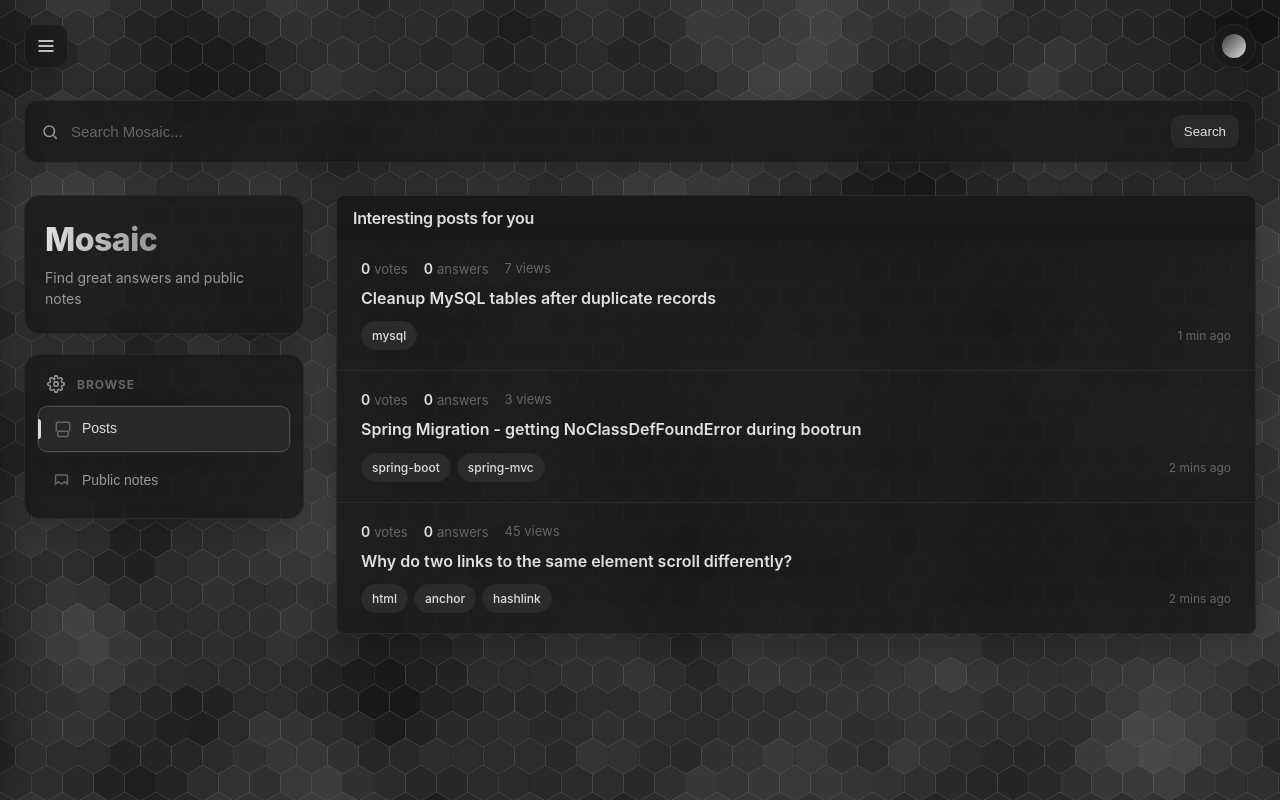
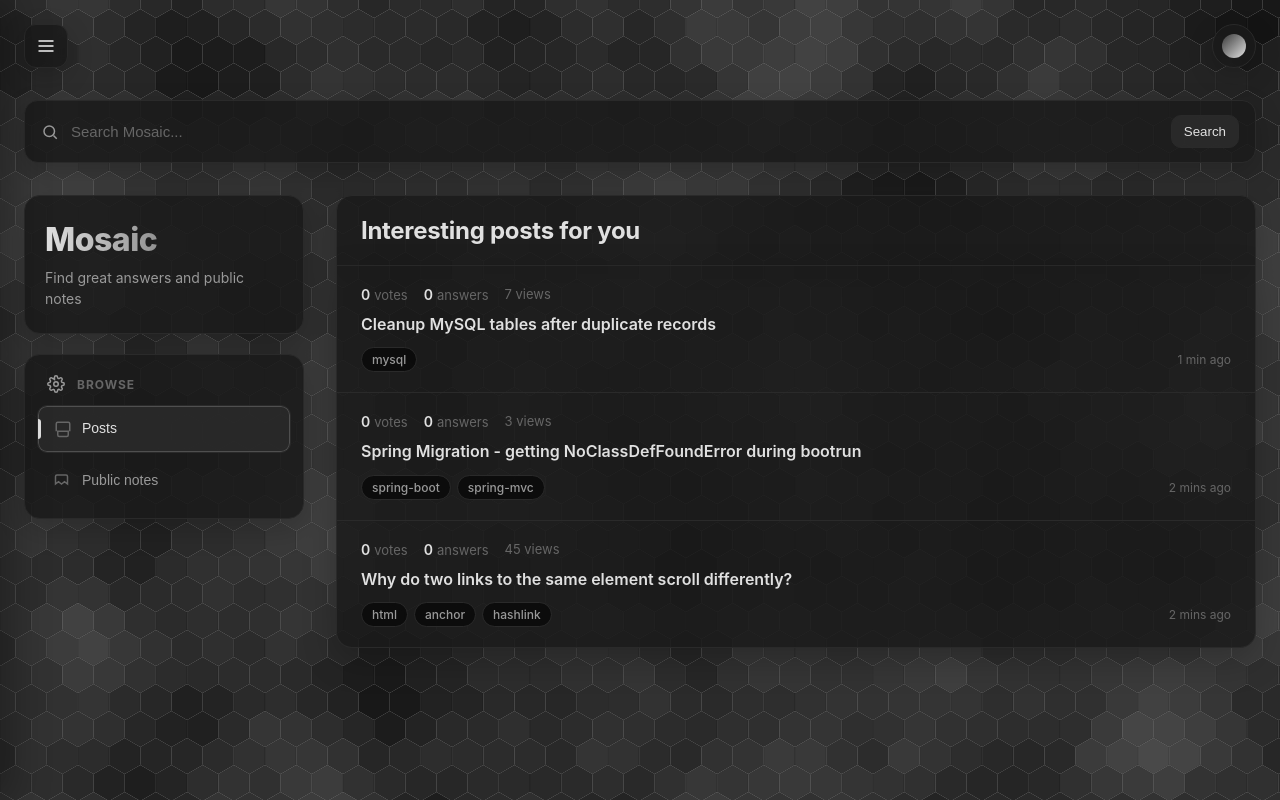
Before and after one commit to Ekkusuu/Mosaic, a React (Vite) app in the folder my-app/: page / in a window 1280 px wide. Built offline with nearby package versions, Linux system fonts and the light colour scheme.

Commit message:
minor fixes

```diff
--- a/my-app/src/components/MainPage.css
+++ b/my-app/src/components/MainPage.css
@@ -165,7 +165,7 @@
   filter: invert(1) brightness(2) saturate(0);
 }
 
-.close-btn {
+.sidebar .close-btn {
   width: 32px;
   height: 32px;
   background: transparent;
@@ -179,7 +179,7 @@
   justify-content: center;
 }
 
-.close-btn:hover {
+.sidebar .close-btn:hover {
   background: var(--color-input-bg);
   color: var(--color-text);
 }
@@ -432,7 +432,7 @@
   min-height: 600px;
 }
 
-.section-header {
+.feed .section-header {
   background: color-mix(in srgb, var(--color-surface) 85%, transparent);
   border: 1px solid var(--color-border);
   border-radius: 16px 16px 0 0;
@@ -441,7 +441,7 @@
   backdrop-filter: blur(10px) saturate(120%);
 }
 
-.section-title {
+.feed .section-title {
   font-size: 24px;
   font-weight: 700;
   margin: 0;
@@ -457,7 +457,7 @@
 }
 
 /* Posts Container */
-.posts-container {
+.feed .posts-container {
   background: color-mix(in srgb, var(--color-surface) 85%, transparent);
   border: 1px solid var(--color-border);
   border-radius: 0 0 16px 16px;
@@ -468,7 +468,7 @@
 }
 
 /* Notes translucent container – to match posts */
-.notes-container {
+.feed .notes-container {
   background: color-mix(in srgb, var(--color-surface) 85%, transparent);
   border: 1px solid var(--color-border);
   border-radius: 0 0 16px 16px;
@@ -478,7 +478,7 @@
   backdrop-filter: blur(10px) saturate(120%);
 }
 
-.post-row {
+.feed .post-row {
   background: transparent;
   padding: 20px 24px;
   border-bottom: 1px solid var(--color-border);
@@ -486,7 +486,7 @@
   position: relative;
 }
 
-.post-row::after {
+.feed .post-row::after {
   content: '';
   position: absolute;
   left: 0;
@@ -497,11 +497,11 @@
   transition: background 0.2s ease;
 }
 
-.post-row:hover {
+.feed .post-row:hover {
   background: color-mix(in srgb, var(--color-input-bg) 85%, transparent);
 }
 
-.post-row:hover::after {
+.feed .post-row:hover::after {
   background: var(--color-input-focus);
 }
 
@@ -509,7 +509,7 @@
   border-bottom: none;
 }
 
-.card-stats {
+.feed .card-stats {
   display: flex;
   gap: 16px;
   color: var(--color-muted);
@@ -517,19 +517,19 @@
   margin-bottom: 10px;
 }
 
-.stat {
+.feed .stat {
   display: flex;
   align-items: baseline;
   gap: 4px;
 }
 
-.stat strong {
+.feed .stat strong {
   color: var(--color-text);
   font-weight: 600;
   font-size: 14px;
 }
 
-.card-title {
+.feed .card-title {
   display: block;
   margin: 0 0 12px 0;
   color: var(--color-text);
@@ -540,25 +540,25 @@
   transition: color 0.2s ease;
 }
 
-.card-title:hover {
+.feed .card-title:hover {
   color: var(--color-white);
   text-decoration: underline;
   text-underline-offset: 2px;
 }
 
-.card-footer {
+.feed .card-footer {
   display: flex;
   justify-content: space-between;
   align-items: center;
 }
 
-.tags {
+.feed .tags {
   display: flex;
   gap: 6px;
   flex-wrap: wrap;
 }
 
-.tag {
+.feed .tag {
   padding: 4px 10px;
   border-radius: 999px;
   background: color-mix(in srgb, var(--color-panel) 85%, transparent);
@@ -569,25 +569,25 @@
   transition: all 0.2s ease;
 }
 
-.tag:hover {
+.feed .tag:hover {
   background: color-mix(in srgb, var(--color-input-bg) 92%, transparent);
   color: var(--color-text);
   border-color: var(--color-input-border);
 }
 
-.time {
+.feed .time {
   color: var(--color-muted);
   font-size: 12px;
 }
 
 /* Notes Grid */
-.card-grid {
+.feed .card-grid {
   display: grid;
   grid-template-columns: repeat(auto-fill, minmax(300px, 1fr));
   gap: 16px;
 }
 
-.note-card {
+.feed .note-card {
   padding: 20px;
   border: 1px solid var(--color-border);
   border-radius: 12px;
@@ -600,7 +600,7 @@
   backdrop-filter: blur(10px) saturate(120%);
 }
 
-.note-card::before {
+.feed .note-card::before {
   content: '';
   position: absolute;
   top: 0;
@@ -612,7 +612,7 @@
   transition: opacity 0.2s ease;
 }
 
-.note-card:hover {
+.feed .note-card:hover {
   transform: translateY(-4px);
   box-shadow: 0 16px 40px rgba(0, 0, 0, 0.28);
   background: color-mix(in srgb, var(--color-input-bg) 85%, transparent);
@@ -622,12 +622,12 @@
   opacity: 1;
 }
 
-.note-card .card-title {
+.feed .note-card .card-title {
   font-size: 15px;
   margin-bottom: 10px;
 }
 
-.note-summary {
+.feed .note-summary {
   color: var(--color-muted);
   font-size: 13px;
   line-height: 1.5;
```
